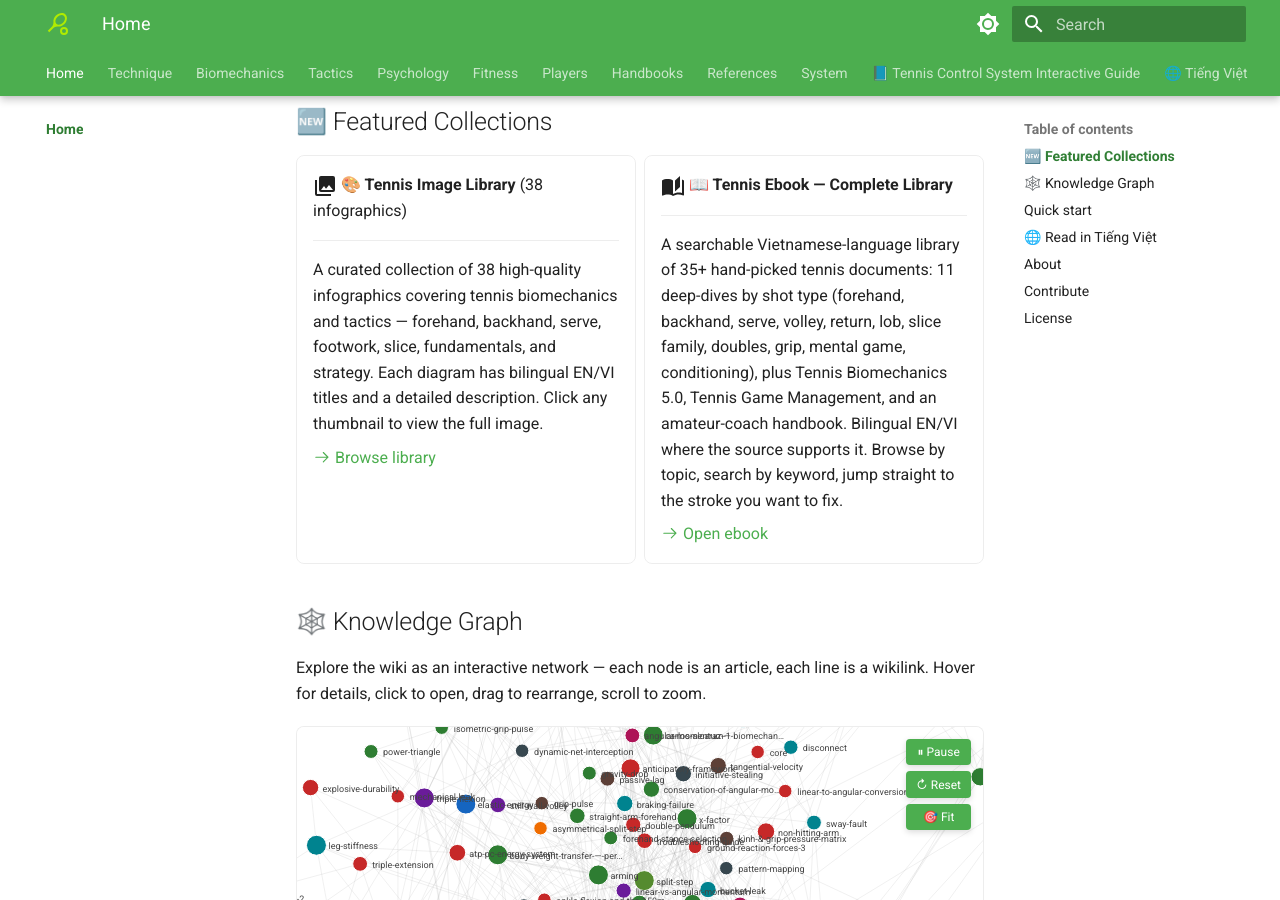
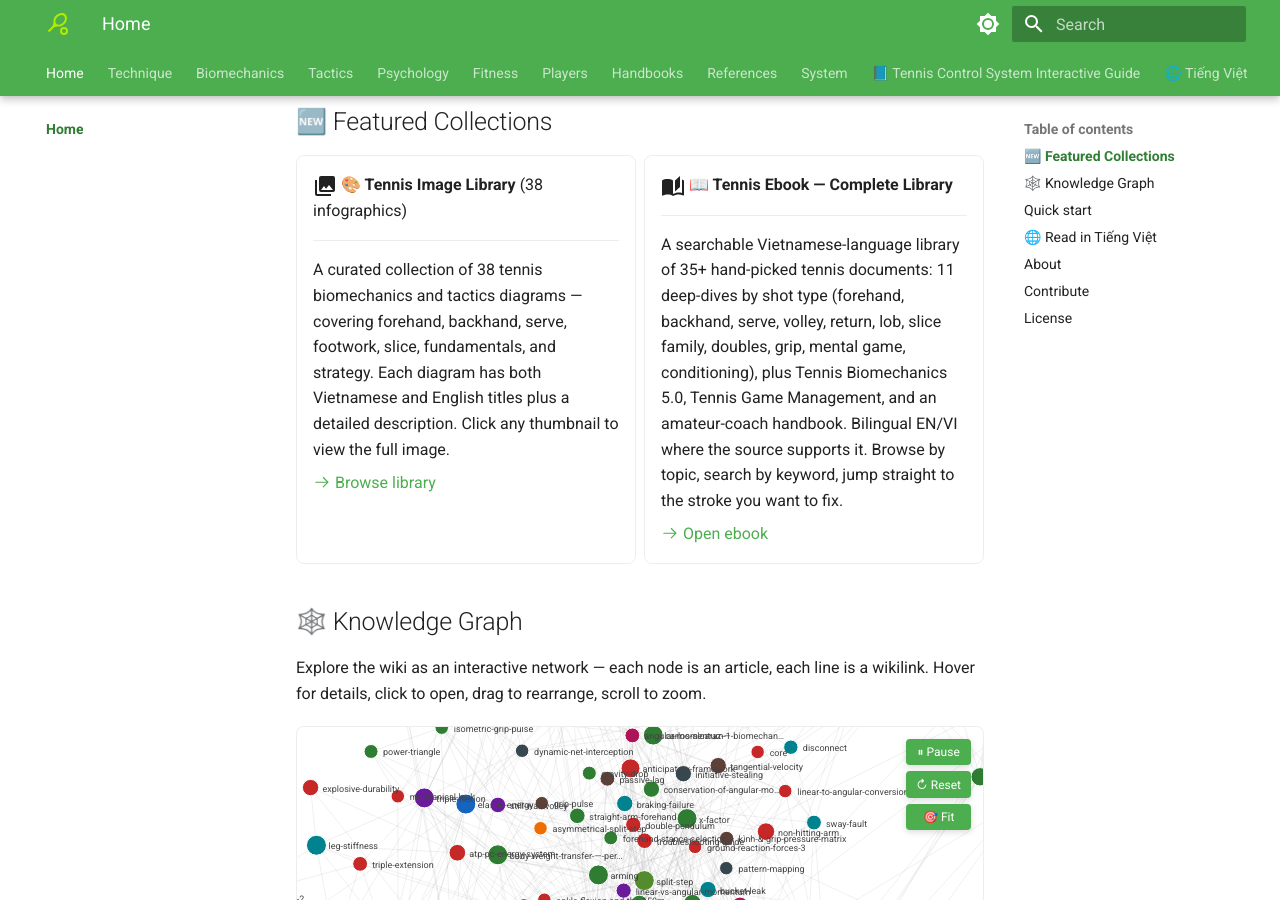
Before and after one commit to HenryPhamDuc/tennis-wiki-en, an MkDocs documentation site: the page built from docs/index.md, in a window 1280 px wide and 900 px high, scrolled down 541 px. Built offline with MkDocs 1.6.1 and Material for MkDocs 9.7.7, drawn with Linux system fonts in a browser that asks for light colours.

Commit message:
EN landing: refine Tennis Image Library description (38 infographics)
Translated user-supplied entry from Vietnamese to clearer English:
- Changed 'high-quality infographics' to 'biomechanics and tactics diagrams'
- Replaced 'bilingual EN/VI titles' with 'Vietnamese and English titles'
- 'a detailed description' → 'a detailed description' (no change)
- Kept same link, same Featured Collections slot

```diff
--- a/docs/index.md
+++ b/docs/index.md
@@ -22,7 +22,7 @@
 
     ---
 
-    A curated collection of 38 high-quality infographics covering tennis biomechanics and tactics — forehand, backhand, serve, footwork, slice, fundamentals, and strategy. Each diagram has bilingual EN/VI titles and a detailed description. Click any thumbnail to view the full image.
+    A curated collection of 38 tennis biomechanics and tactics diagrams — covering forehand, backhand, serve, footwork, slice, fundamentals, and strategy. Each diagram has both Vietnamese and English titles plus a detailed description. Click any thumbnail to view the full image.
 
     [:octicons-arrow-right-24: Browse library](https://henryphamduc.github.io/tennis-wiki/cam-nang/thu-vien-hinh-anh/)
 
```
